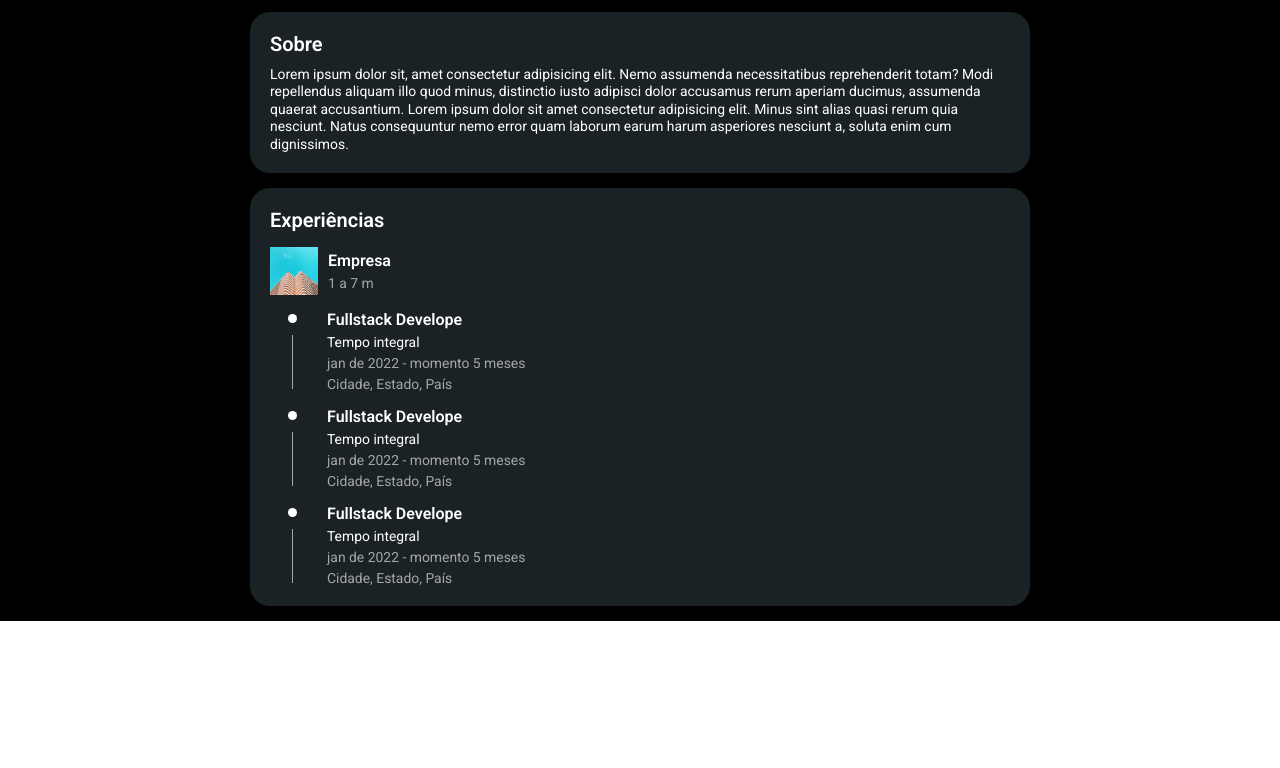
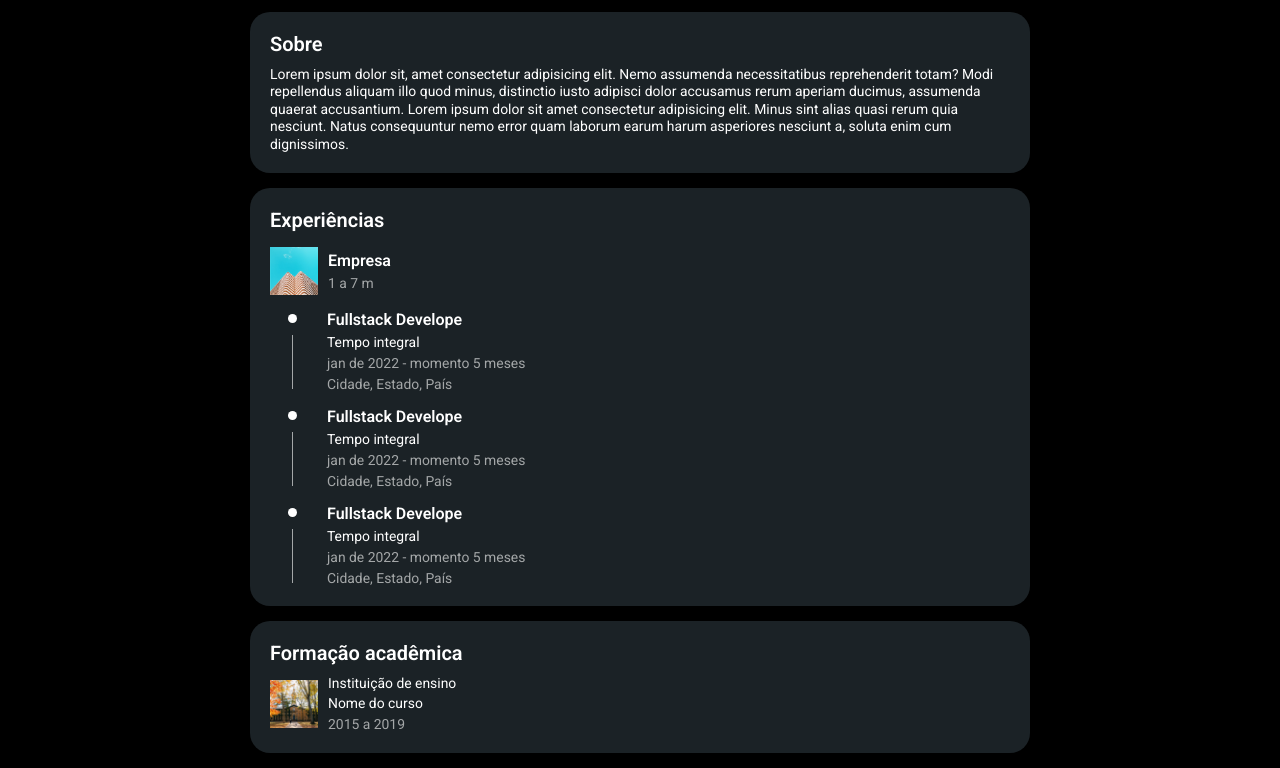
Before and after one commit to anaClarissi/linkedin-page, a plain HTML site: page index.html in a window 1280 px wide. Shown: the part 1266-2034 px from the top of the page. Before the commit the page ends 1887 px from the top, so only its background shows below. Drawn offline with Linux system fonts and the light colour scheme.

Commit message:
feat: add section formacao-infor at the section formacao

```diff
--- /dev/null
+++ b/assets/css/formacao.css
@@ -0,0 +1,50 @@
+#formacao {
+    display: flex;
+    flex-direction: column;
+    gap: 10px;
+    padding: 20px;
+    color: var(--texto-primario);
+}
+
+#formacao h2 {
+    font-size: 1.25em;
+}
+
+#formacao p {
+    font-size: 0.87em;
+    font-weight: 400;
+    line-height: 1.25em;
+}
+
+.formacao-infor {
+    display: flex;
+    align-items: center;
+    gap: 10px;
+}
+
+.formacao-infor img{
+    width: 48px;
+    height: 48px;
+}
+
+.formacao-infor--desc {
+    display: flex;
+    flex-direction: column;
+    gap: 3px;
+}
+
+.desc-instituicao {
+    font-size: 1em;
+    font-weight: bold;
+}
+
+.desc-curso {
+    font-size: 0.87em;
+    font-weight: normal;
+}
+
+.desc-ano {
+    font-size: 0.87em;
+    font-weight: normal;
+    color: var(--texto-secundario);
+}
--- a/assets/css/sobre.css
+++ b/assets/css/sobre.css
@@ -8,7 +8,6 @@
 
 #sobre h2 {
     font-size: 1.25em;
-    font-weight: 600;
 }
 
 #sobre p {
--- a/index.html
+++ b/index.html
@@ -24,6 +24,8 @@
     <link rel="stylesheet" href="assets/css/experiencias.css">
 
     <link rel="stylesheet" href="assets/css/sobre.css">
+
+    <link rel="stylesheet" href="assets/css/formacao.css">
 
     <title>Linkedin</title>
 
@@ -506,6 +508,26 @@
 
         </section>
 
+        <section id="formacao">
+
+            <h2>Formação acadêmica</h2>
+
+            <div class="formacao-infor">
+
+                <img src="assets/images/instituicao-ensino-img.png" alt="">
+
+                <div class="formacao-infor--desc">
+
+                    <p class="desc-instituicao">Instituição de ensino</p>
+                    <p class="desc-curso">Nome do curso</p>
+                    <p class="desc-ano">2015 a 2019</p>
+
+                </div>
+
+            </div>
+
+        </section>
+
     </main>
 
 </body>
```
